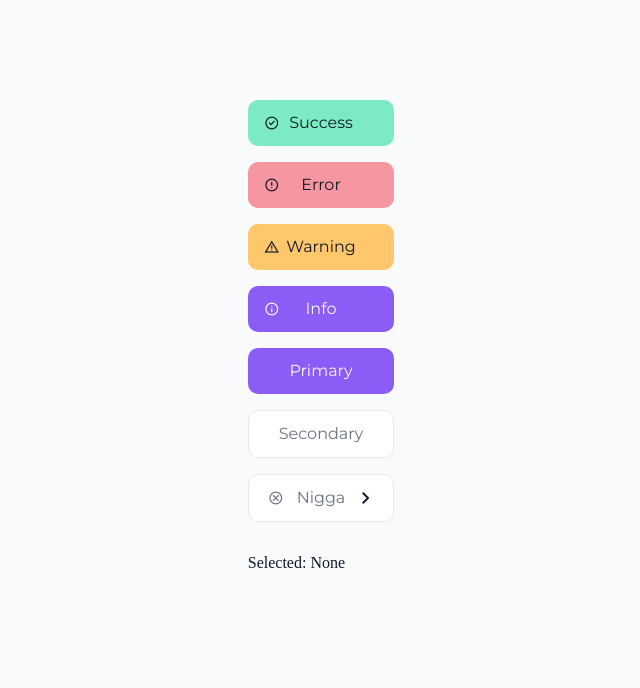
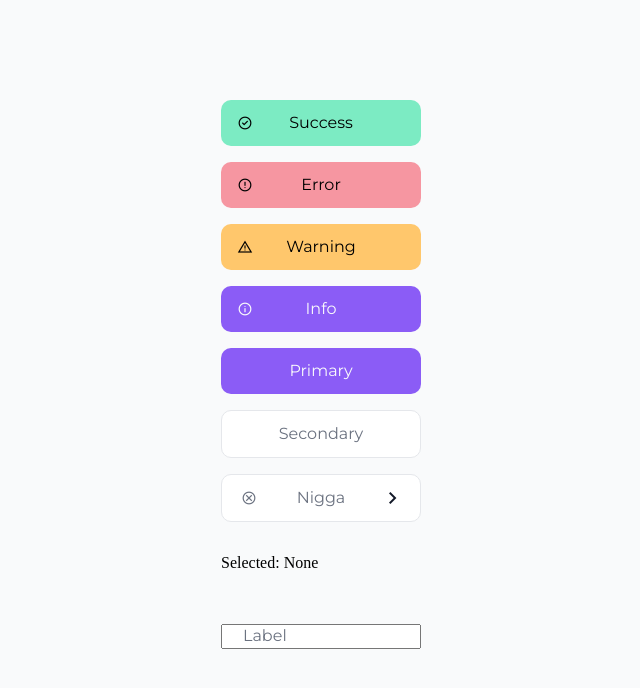
Before and after one commit to qalqaDevSpace/qalqa-ui, a React (Vite) app: page / in a window 1280 px wide. Shown: the top 688 px of the page, without its empty margins (319-959 px from the left). Built offline with nearby package versions, Linux system fonts and the light colour scheme.

Commit message:
feat: added labelbox component

```diff
--- a/src/App/App.tsx
+++ b/src/App/App.tsx
@@ -1,5 +1,5 @@
 import { useState } from "react";
-import { Button } from "../components-lib";
+import { Button, LabelBox } from "../components-lib";
 import Dropdown from "../components-lib/components/Dropdown/Dropdown";
 import { useToast } from "../components-lib/components/ToastProvider/ToastProvider";
 import { IDropdownItem } from "../components-lib/model/DropdownModel";
@@ -76,6 +76,9 @@ function App() {
           clearButton
         />
         <p>Selected: {selectedItem ? selectedItem.label : "None"}</p>
+        <LabelBox variants="on">
+          <input className={styles.input} type="text" />
+        </LabelBox>
       </div>
     </>
   );
--- /dev/null
+++ b/src/components-lib/components/LabelBox/LabelBox.module.scss
@@ -0,0 +1,27 @@
+.box {
+  position: relative;
+  transition: color 0.1s ease-in-out;
+  padding-top: 1.25rem;
+  font-family: var(--qff-primary);
+  color: var(--qc-text-secondary);
+  .label {
+    transition: top 0.2s ease-in-out;
+    position: absolute;
+    top: 50%;
+    left: 10%;
+    padding: 0 2px;
+    border-radius: 2px;
+  }
+  &.focus {
+    color: var(--qc-text-primary);
+    .label {
+      top: 0%;
+    }
+    &.on {
+      .label {
+        background-color: var(--qc-bg-secondary);
+        top: 20%;
+      }
+    }
+  }
+}
--- /dev/null
+++ b/src/components-lib/components/LabelBox/LabelBox.tsx
@@ -0,0 +1,33 @@
+import clsx from "clsx";
+import { ILabelBoxProps } from "../../model/LabelBoxModel";
+import styles from "./LabelBox.module.scss";
+import { useState } from "react";
+
+const LabelBox: React.FC<ILabelBoxProps> = ({
+  children,
+  variants = "basic",
+}: ILabelBoxProps) => {
+  const [focus, setFocus] = useState<boolean>(false);
+  return (
+    <div
+      className={clsx(styles.box, {
+        [styles.focus]: focus,
+        [styles.on]: variants == "on",
+      })}
+    >
+      <label htmlFor="children" className={clsx(styles.label)}>
+        Label
+      </label>
+      <div
+        id="children"
+        className={styles.children}
+        onFocus={() => setFocus(true)}
+        onBlur={() => setFocus(false)}
+      >
+        {children}
+      </div>
+    </div>
+  );
+};
+
+export default LabelBox;
--- a/src/components-lib/index.ts
+++ b/src/components-lib/index.ts
@@ -5,4 +5,6 @@ import 'material-design-icons/iconfont/material-icons.css';
 
 export { default as Button } from './components/Button/Button';
 export { default as Toast } from './components/Toast/Toast';
+export { default as Dropdown } from './components/Dropdown/Dropdown';
 export { default as ToastProvider } from './components/ToastProvider/ToastProvider';
+export { default as LabelBox } from './components/LabelBox/LabelBox';
--- /dev/null
+++ b/src/components-lib/model/LabelBoxModel.ts
@@ -0,0 +1,6 @@
+export interface ILabelBoxProps {
+    children: React.ReactNode;
+    variants?: LabelVariant;
+}
+
+type LabelVariant = 'basic' | 'on';
```
Also changed, not shown: src/App/App.module.css (+19 -0 lines).
